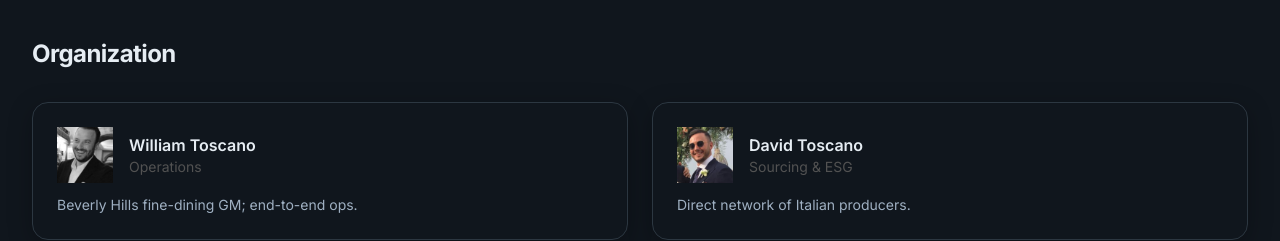
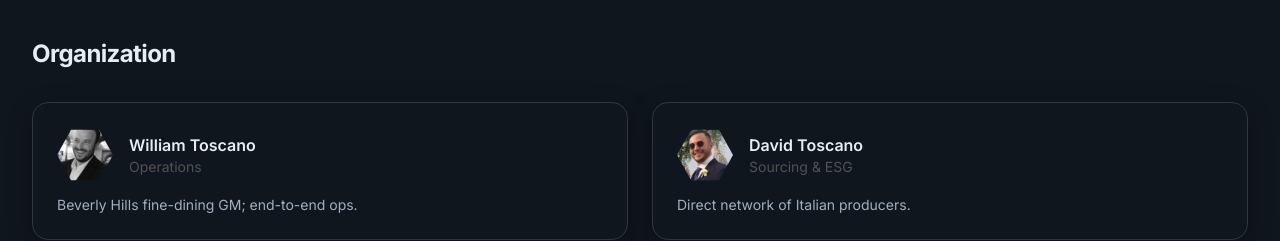
Before and after one commit to wtoscano1/evra-esg, a React (Vite) app: page / in a window 1280 px wide. Shown: the part 1700-1941 px from the top of the page. Built offline with nearby package versions, Linux system fonts and the light colour scheme.

Commit message:
Fix hex avatars for organization section

```diff
--- a/src/index.css
+++ b/src/index.css
@@ -1,3 +1,11 @@
+/* Tailwind layers */
+@tailwind base;
+@tailwind components;
+@tailwind utilities;
+html { font-family: Inter, ui-sans-serif, system-ui, -apple-system, Segoe UI, Roboto, "Helvetica Neue", Arial, "Noto Sans", "Apple Color Emoji","Segoe UI Emoji"; }
+html { scroll-behavior: smooth; }
+
+@layer base {
 :root{
   --bg:#0a0f14;
   --panel:#10161d;
@@ -13,10 +21,36 @@ html, body { background: var(--bg); color: var(--text); }
 .text-brand{ color: var(--brand); }
 .border-muted{ border-color: color-mix(in oklab, var(--muted), #ffffff 12%); }
 .shadow-soft{ box-shadow: 0 6px 24px rgba(0,0,0,.25); }
+}
 
-/* Tailwind layers */
-@tailwind base;
-@tailwind components;
-@tailwind utilities;
-html { font-family: Inter, ui-sans-serif, system-ui, -apple-system, Segoe UI, Roboto, "Helvetica Neue", Arial, "Noto Sans", "Apple Color Emoji","Segoe UI Emoji"; }
-html { scroll-behavior: smooth; }
+.avatar-hex {
+  clip-path: polygon(
+    25% 5%,
+    75% 5%,
+    100% 50%,
+    75% 95%,
+    25% 95%,
+    0% 50%
+  );
+}
+
+.avatar-hex-frame {
+  position: relative;
+}
+
+.avatar-hex-frame::before {
+  content: "";
+  position: absolute;
+  inset: -2px;
+  clip-path: polygon(
+    25% 5%,
+    75% 5%,
+    100% 50%,
+    75% 95%,
+    25% 95%,
+    0% 50%
+  );
+  background: linear-gradient(to bottom right, #e5e7eb, #9ca3af);
+  z-index: -1;
+  border-radius: 16px;
+}
```
